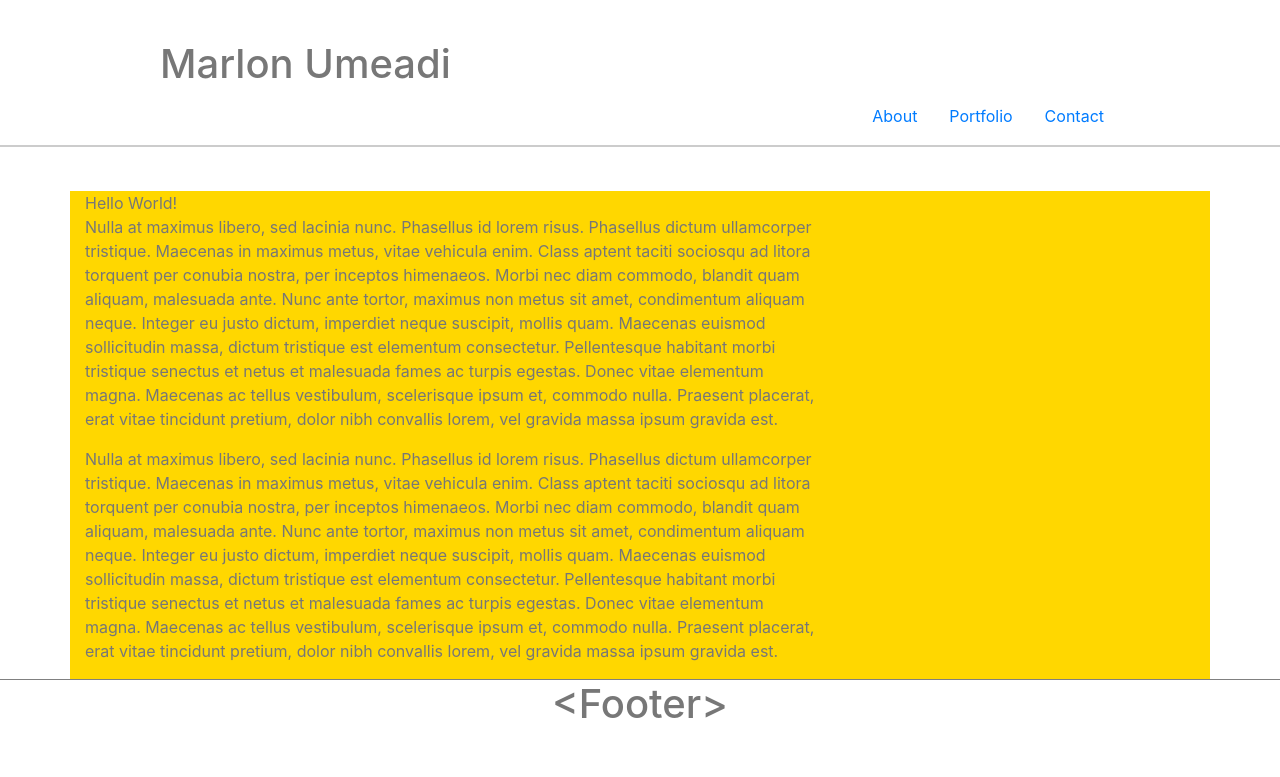
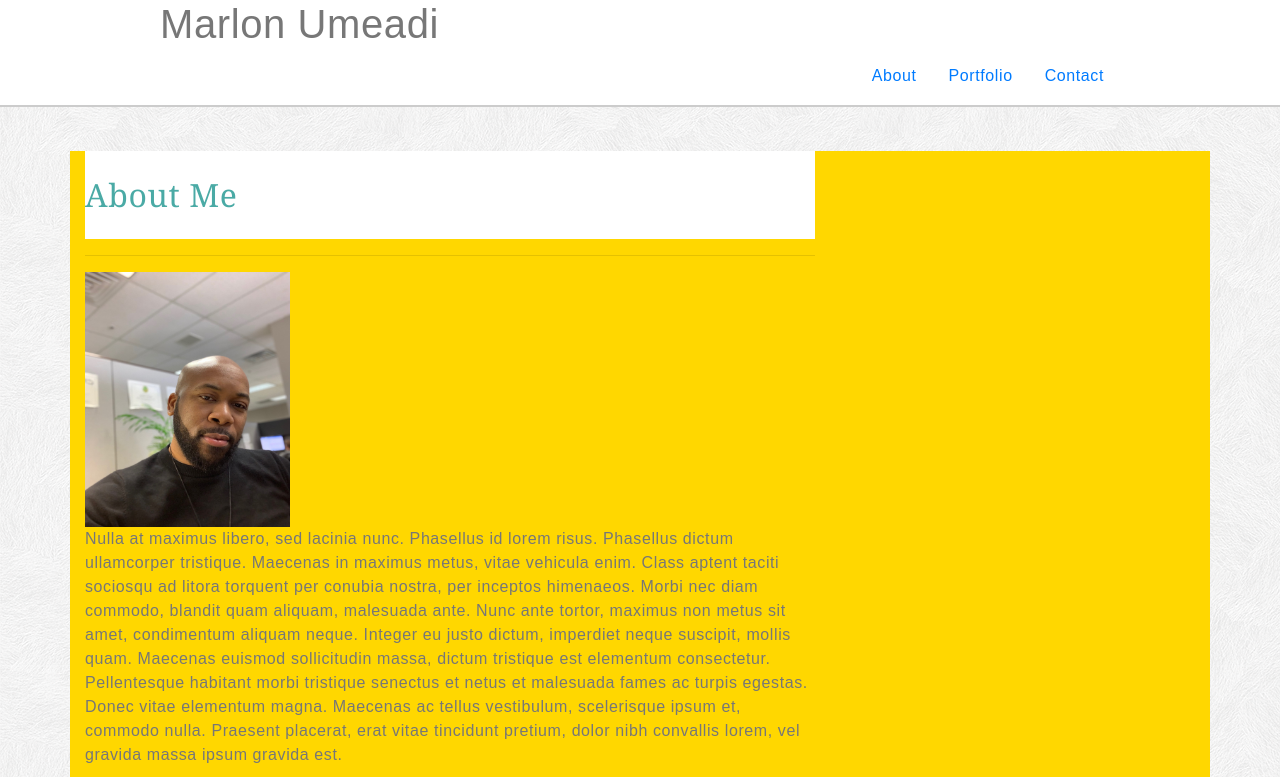
Before and after one commit to umeadi/Bootstrap-Portfolio, a plain HTML site: page index.html in a window 1280 px wide. Shown: the top 777 px of the page. Drawn offline with nearby package versions, Linux system fonts and the light colour scheme.

Commit message:
about page changes

```diff
--- a/index.html
+++ b/index.html
@@ -30,7 +30,9 @@
         <div class="container" style=background-color:gold;>
             <div class="row">
                 <div class="col-sm-8">
-                    Hello World!
+                    <h2>About Me</h2>
+                    <hr>
+                    <img class="profile-pic " src="Assets/profile.jpg" alt="Marlon's Profile Picture">
 
                     <p>
                             Nulla at maximus libero, sed lacinia nunc. Phasellus id lorem risus. Phasellus dictum ullamcorper tristique. Maecenas in maximus metus, vitae vehicula enim. Class aptent taciti sociosqu ad litora torquent per conubia nostra, per inceptos himenaeos. Morbi nec diam commodo, blandit quam aliquam, malesuada ante. Nunc ante tortor, maximus non metus sit amet, condimentum aliquam neque. Integer eu justo dictum, imperdiet neque suscipit, mollis quam. Maecenas euismod sollicitudin massa, dictum tristique est elementum consectetur. Pellentesque habitant morbi tristique senectus et netus et malesuada fames ac turpis egestas. Donec vitae elementum magna. Maecenas ac tellus vestibulum, scelerisque ipsum et, commodo nulla. Praesent placerat, erat vitae tincidunt pretium, dolor nibh convallis lorem, vel gravida massa ipsum gravida est.
--- a/style.css
+++ b/style.css
@@ -1,11 +1,19 @@
 body {
-    color: #777777;
+        background-image: url(Assets/subtle_white_feathers.png);
+        height: 100%;
+        width: 100%;
+        color: #777777;
+        font-family: 'Arial', 'Helvetica Neue', Helvetica, sans-serif;
+        letter-spacing: .60px;
+        margin: 0 auto;
+
 }
 
 .page-header {
     padding-bottom: 9px;
-    margin: 40px 0 20px;
+    margin: 0px 0 20px;
     border-bottom: 2px solid #cccccc;
+    background-color: #ffffff;
   }
 
 .head-section {
@@ -14,9 +22,25 @@ body {
 
 }
 
+h2 {
+    background-color: #ffffff;
+    color: #4aaaa5;
+    padding: 25px 0px;
+    font-family: 'Georgia', Times, Times New Roman, serif;
+}
+
+.profile-pic {
+    height: 255px;
+    width: 205px;
+}
+
 .foot {
     width: 100%;
     position: absolute;
     text-align: center;
     border-top: 1px solid grey;
+    margin-top: 20px;
+    border-top: #4aaaa5 8px solid;
+    background: #777777;
+
 }
```
